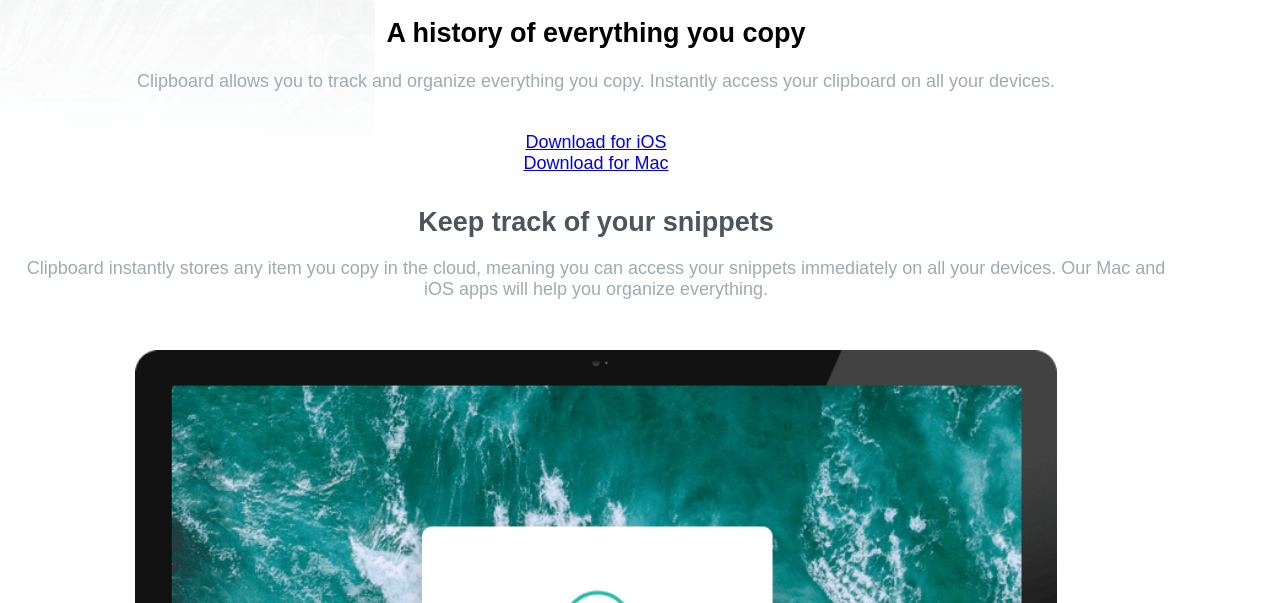
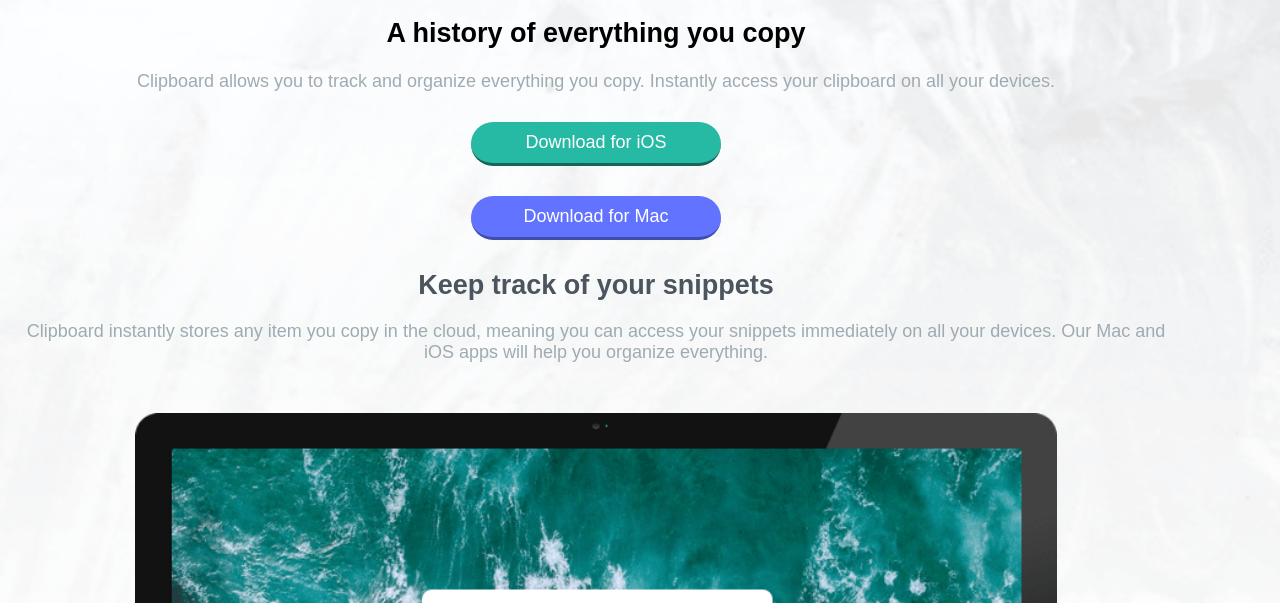
Before and after one commit to brassare/Front-end-mentor, a plain HTML site: page clipboard-landing-page-master/index.html in a window 1280 px wide. Shown: the part 197-800 px from the top of the page. Drawn offline with Linux system fonts and the light colour scheme; a web font is replaced by a local one.

Commit message:
button layout

```diff
--- a/clipboard-landing-page-master/index.html
+++ b/clipboard-landing-page-master/index.html
@@ -104,7 +104,7 @@
         and you’re ready to start adding to your clipboard.</p>
 
       <a href="#" class="clipboard__buttom">Download for iOS</a>
-      <a href="#" class="clipboard__buttom clipboard__bottom-blue">Download for Mac</a>
+      <a href="#" class="clipboard__buttom clipboard__buttom-blue">Download for Mac</a>
     </div>
   </section>
 
--- a/clipboard-landing-page-master/style.css
+++ b/clipboard-landing-page-master/style.css
@@ -4,9 +4,9 @@
   --Dark-grayish-blue: hsl(210, 10%, 33%);
   --Grayish-blue: hsl(201, 11%, 66%);
 
-  font-size: 18px;
+  --font-size: 18px;
 
-  font-family: "Bai Jamjuree", sans-serif;
+  --font-family: "Bai Jamjuree", sans-serif;
 }
 
 * {
@@ -20,7 +20,8 @@ html {
 
 body {
   background: no-repeat url(images/bg-header-mobile.png);
-  margin: 0;
+  background-size: contain;
+  margin: 0 auto;
   width: 100%;
 }
 
@@ -48,27 +49,26 @@ p {
   color: var(--Grayish-blue);
   margin-bottom: 30px;
 }
-.clipboard__bottom {
+.clipboard__buttom {
   display: flex;
   flex-direction: column;
-  justify-content: center;
+  background-color: var(--Strong-Cyan);
   color: white;
   border-radius: 30px;
-  padding: 10px 0;
-  text-align: center;
-  width: 80vw;
+  border-bottom-style: outset;
+  border-width: 3px;
+  border-bottom-color: var(--Strong-Cyan);
+  padding: 10px;
+  width: 250px;
   text-decoration: none;
-  margin: 0 auto 20px;
-}
-.clipboard__bottom-cyan {
-  background-color: var(--Strong-Cyan);
+  margin: 30px auto;
 }
 
-.clipboard__bottom-blue {
+.clipboard__buttom-blue {
   background-color: var(--Light-Blue);
-  margin-bottom: 80px;
+  border-bottom-style: outset;
+  border-bottom-color: var(--Light-Blue);
 }
-
 .clipboard__images {
   display: block;
   margin: 50px auto 40px;
@@ -101,11 +101,9 @@ li {
   width: 60px;
 }
 
-
 .footer__list {
   margin: 30px auto;
   padding-right: 40px;
-
 }
 .footer__midiasocial {
   display: flex;
```
